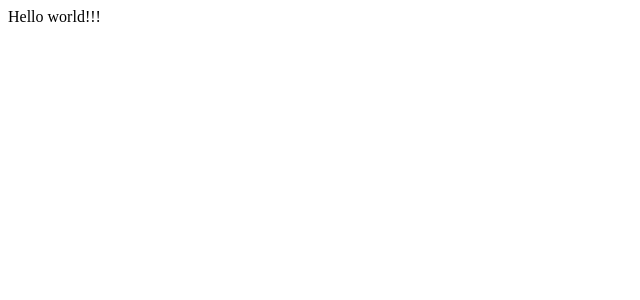
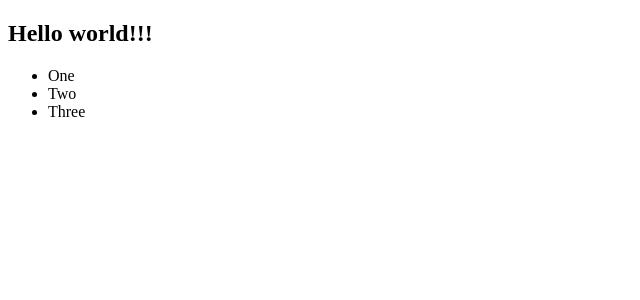
Before and after one commit to WebHeroSchool/igor_todo, a React (Create React App) app: page / in a window 1280 px wide. Shown: the top 300 px of the page, without its empty margins (0-640 px from the left). Built offline with nearby package versions, Linux system fonts and the light colour scheme.

Commit message:
lesson 17. create react component

```diff
--- a/src/App.js
+++ b/src/App.js
@@ -1,7 +1,14 @@
 import React from 'react';
 
-const element = (<div>
-  Hello world!!!
-  </div>);
+const ItemList = () => (<ul>
+  <li>One</li>
+  <li>Two</li>
+  <li>Three</li>
+</ul>);
 
-export { element };
+const App = () => (<div>
+  <h2>Hello world!!!</h2>
+  <ItemList />
+</div>);
+
+export default App;
--- a/src/index.js
+++ b/src/index.js
@@ -1,9 +1,9 @@
 import React from 'react';
 import ReactDOM from 'react-dom';
-import { element } from './App';
+import App from './App';
 
 
 ReactDOM.render(
-	element,
+	<App />,
   document.getElementById('root')
 );
```
